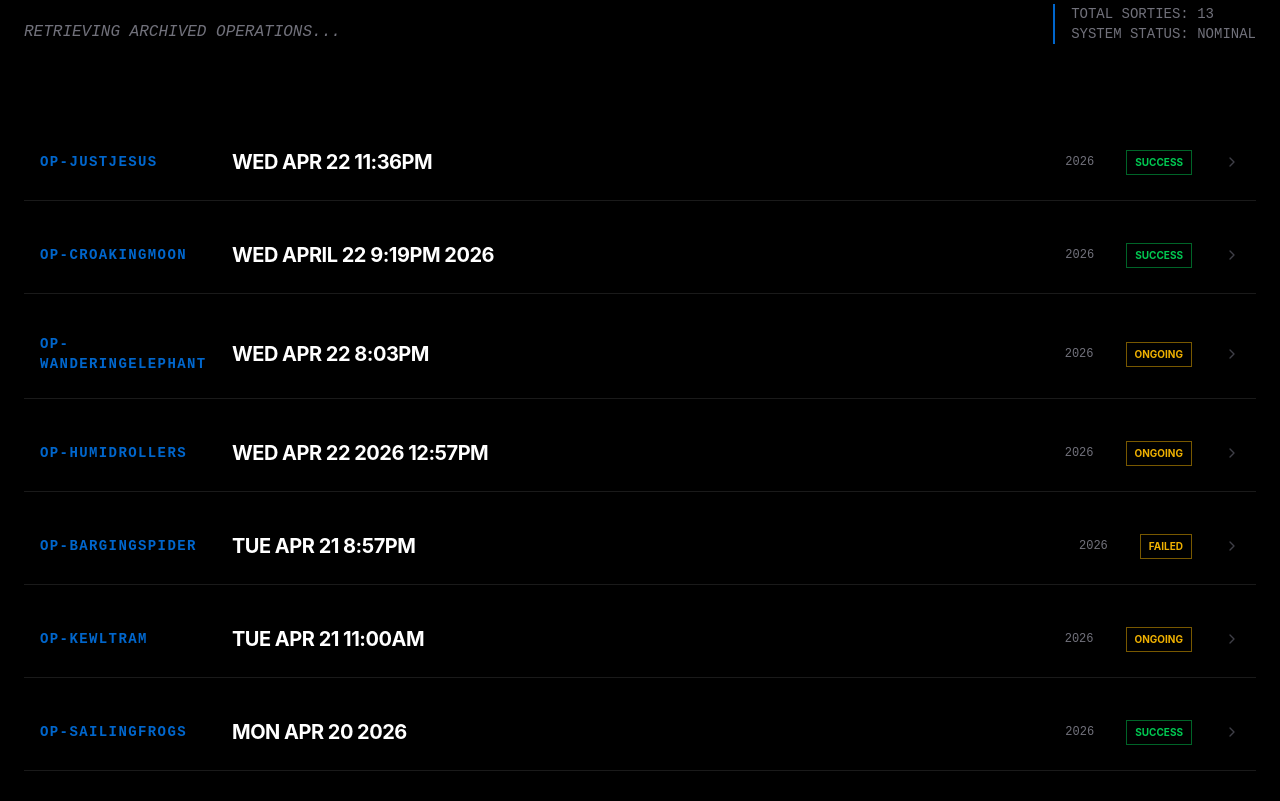
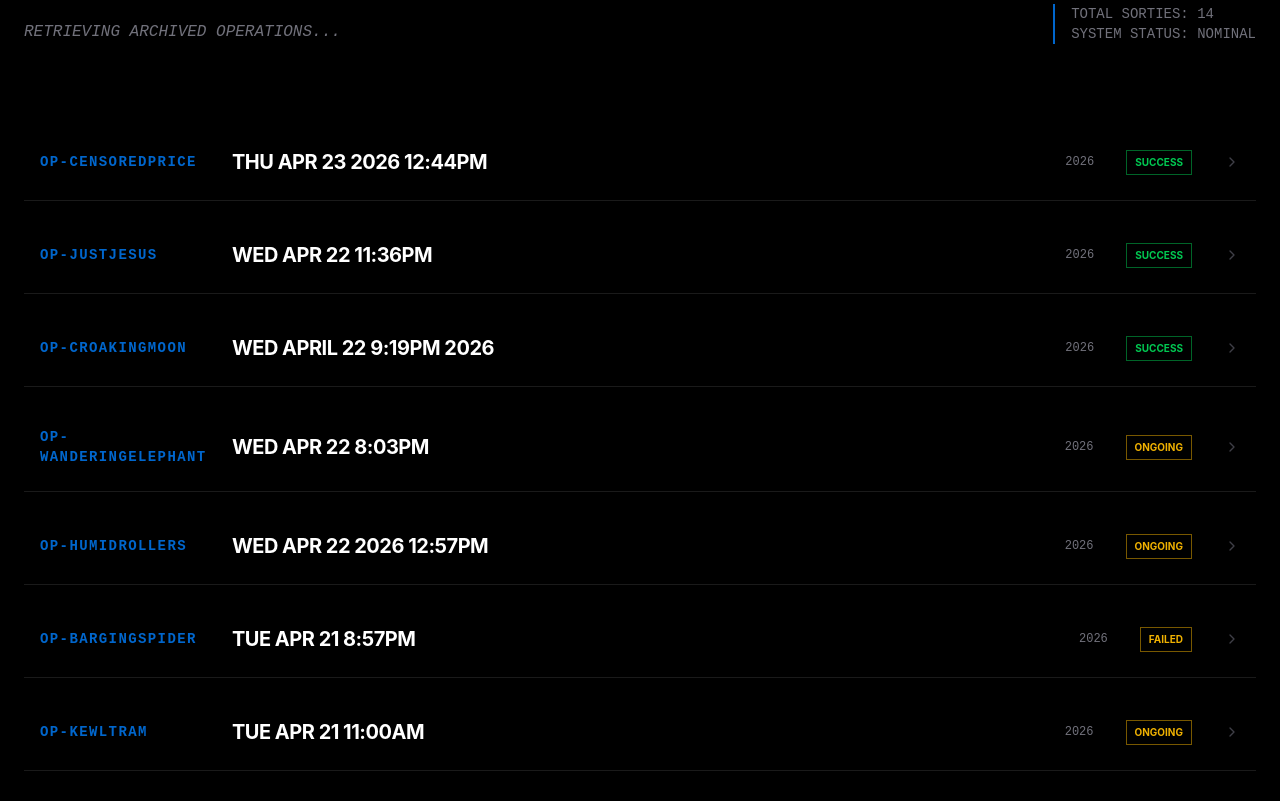
Before and after one commit to JimWas/jimwashkau-site, a React (Vite) app in the folder jimwashkau-site/: page / in a window 1280 px wide. Shown: the part 1662-2463 px from the top of the page. Built offline with nearby package versions, Linux system fonts and the light colour scheme.

Commit message:
Auto-mission log: OP-CENSOREDPRICE (with audio)

```diff
--- a/jimwashkau-site/src/App.tsx
+++ b/jimwashkau-site/src/App.tsx
@@ -16,8 +16,10 @@ import opHumidrollers from './content/logs/op-humidrollers.md?raw';
 import opWanderingelephant from './content/logs/op-wanderingelephant.md?raw';
 import opCroakingmoon from './content/logs/op-croakingmoon.md?raw';
 import opJustjesus from './content/logs/op-justjesus.md?raw';
+import opCensoredprice from './content/logs/op-censoredprice.md?raw';
 
 const MOCK_MODULES: Record<string, string> = {
+  './content/logs/op-censoredprice.md': opCensoredprice,
   './content/logs/op-justjesus.md': opJustjesus,
   './content/logs/op-croakingmoon.md': opCroakingmoon,
   './content/logs/op-wanderingelephant.md': opWanderingelephant,
--- /dev/null
+++ b/jimwashkau-site/src/content/logs/op-censoredprice.md
@@ -0,0 +1,12 @@
+---
+title: "THU APR 23 2026 12:44PM"
+tag: "OP-CENSOREDPRICE"
+status: "SUCCESS"
+year: "2026"
+date: "2026-04-23 12:44:58"
+audio: "/audio/op-censoredprice.mp3"
+summary: "Mission Log transcribed via local secure voice-to-text."
+---
+
+# Mission Briefing
+Okay, Thursday, April 23rd, 1245 p.m. I'm in Cambodia, see him reap. I made an app this morning. IOS app for converting mors code to video files and text files. I'm going to get that live eventually and then I edited the lingo echo app. I added Cambodian into it and then I'm trying to get live my Vietnamese currency converter working on that right now. I uploaded a price of the Arizona IST to X, showing that in a country where the average salary per year is $3,000. It's $2 and 30 cents for an Arizona IST. And then I looked at the photo on X and the price was washed out. You couldn't see the price. And then I looked at the photo on my iPhone. You could see the price. X is using AI to censor out images and control what you can and cannot see everything's AI. I think even the White House press briefings are AI.
```
Also changed, not shown: 1 other file (tests, documents, lock files or other folders).
